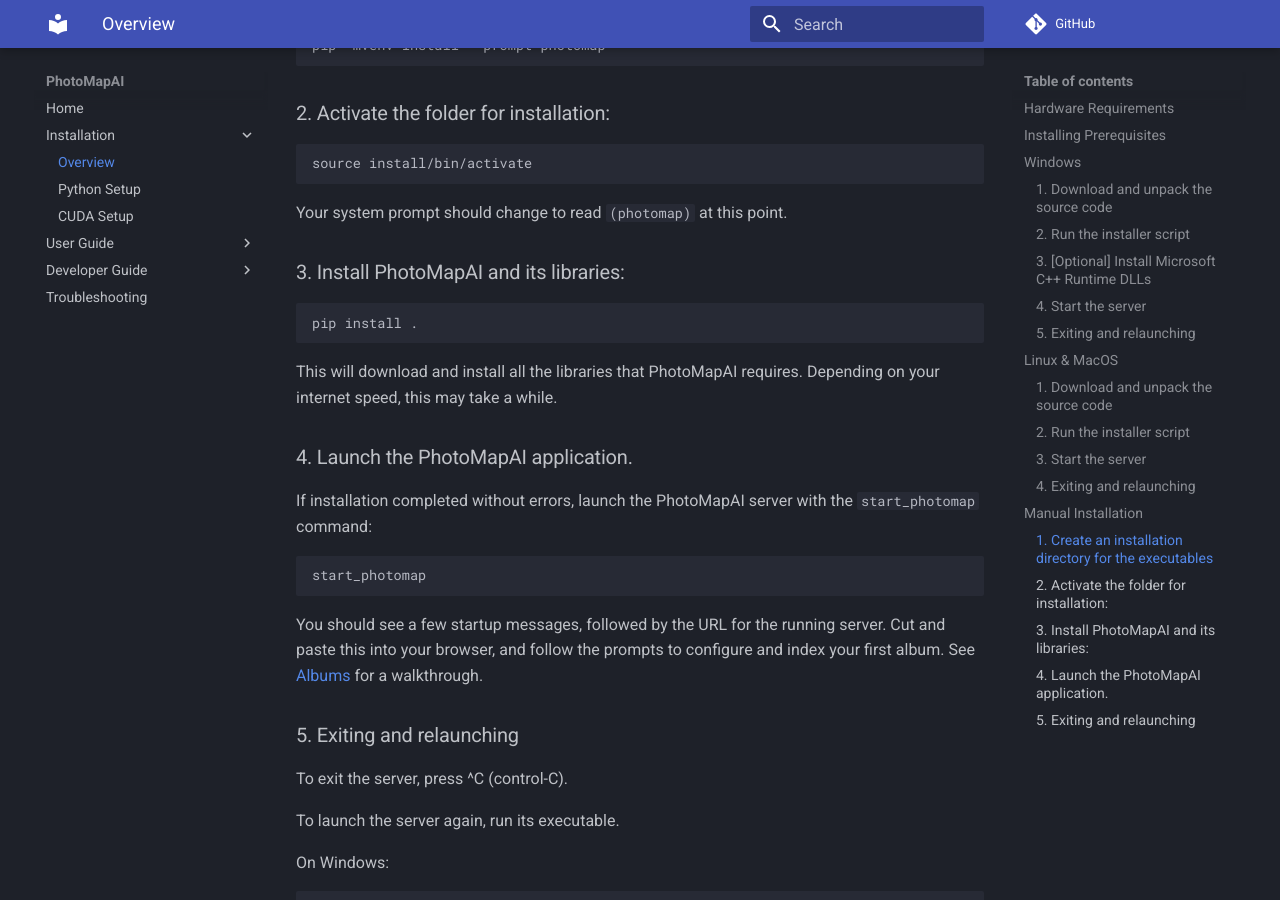
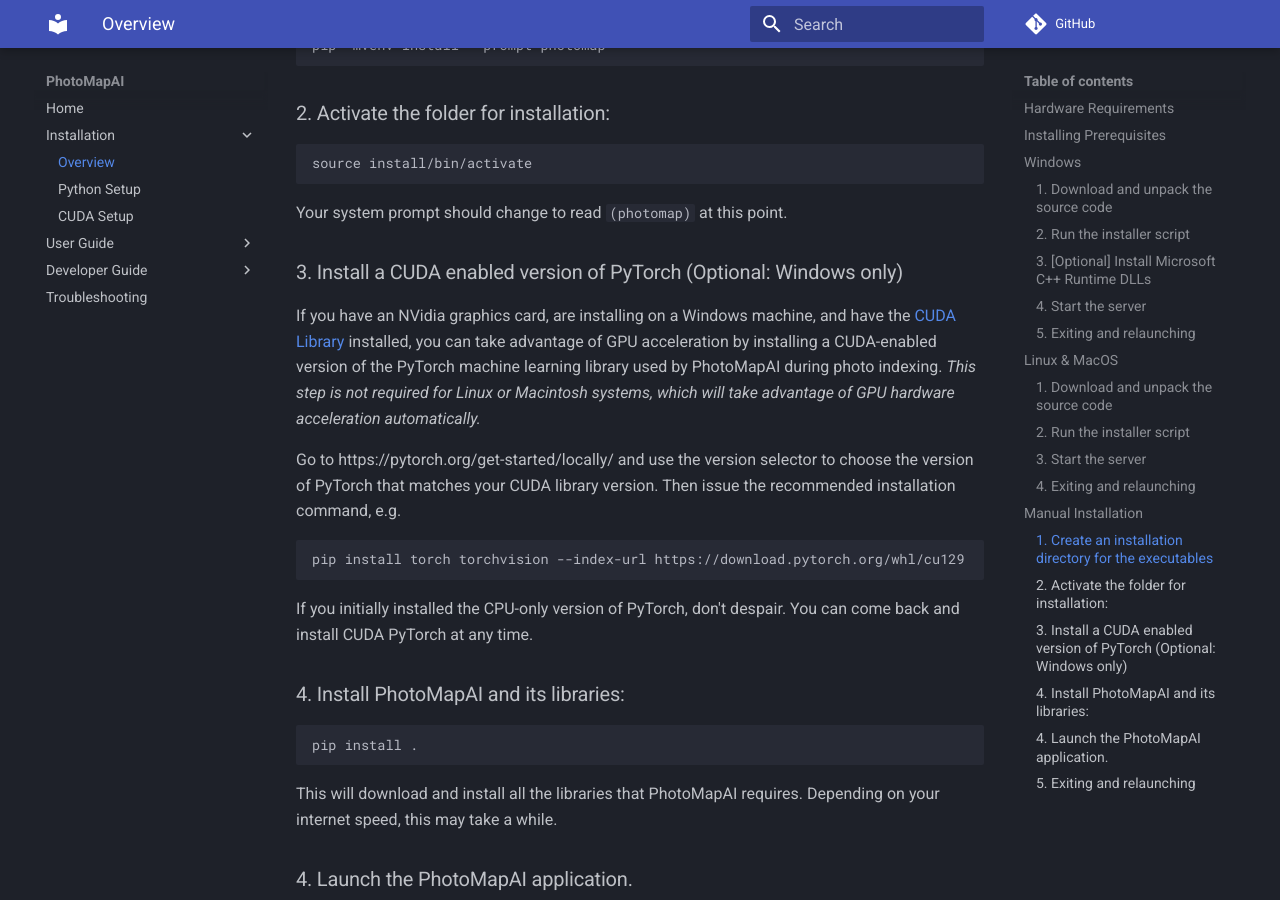
Before and after one commit to lstein/PhotoMapAI, an MkDocs documentation site: the page built from docs/installation.md, in a window 1280 px wide and 900 px high, scrolled down 3065 px. Built offline with MkDocs 1.6.1 and Material for MkDocs 9.7.7, drawn with Linux system fonts in a browser that asks for light colours; comment, search, counter and statistics services are not loaded.

Commit message:
add more CUDA PyTorch instructions

````diff
--- a/docs/installation.md
+++ b/docs/installation.md
@@ -101,7 +101,19 @@
 
 Your system prompt should change to read `(photomap)` at this point.
 
-### 3. Install PhotoMapAI and its libraries:
+### 3. Install a CUDA enabled version of PyTorch (Optional: Windows only)
+
+If you have an NVidia graphics card, are installing on a Windows machine, and have the [CUDA Library](installation/cuda.md) installed, you can take advantage of GPU acceleration by installing a CUDA-enabled version of the PyTorch machine learning library used by PhotoMapAI during photo indexing. *This step is not required for Linux or Macintosh systems, which will take advantage of GPU hardware acceleration automatically.*
+
+Go to https://pytorch.org/get-started/locally/ and use the version selector to choose the version of PyTorch that matches your CUDA library version. Then issue the recommended installation command, e.g.
+
+```bash
+pip install torch torchvision --index-url https://download.pytorch.org/whl/cu129
+```
+
+If you initially installed the CPU-only version of PyTorch, don't despair. You can come back and install CUDA PyTorch at any time.
+
+### 4. Install PhotoMapAI and its libraries:
 
 ```bash
 pip install .
````
Also changed, not shown: docs/installation/cuda.md (+6 -2 lines).
